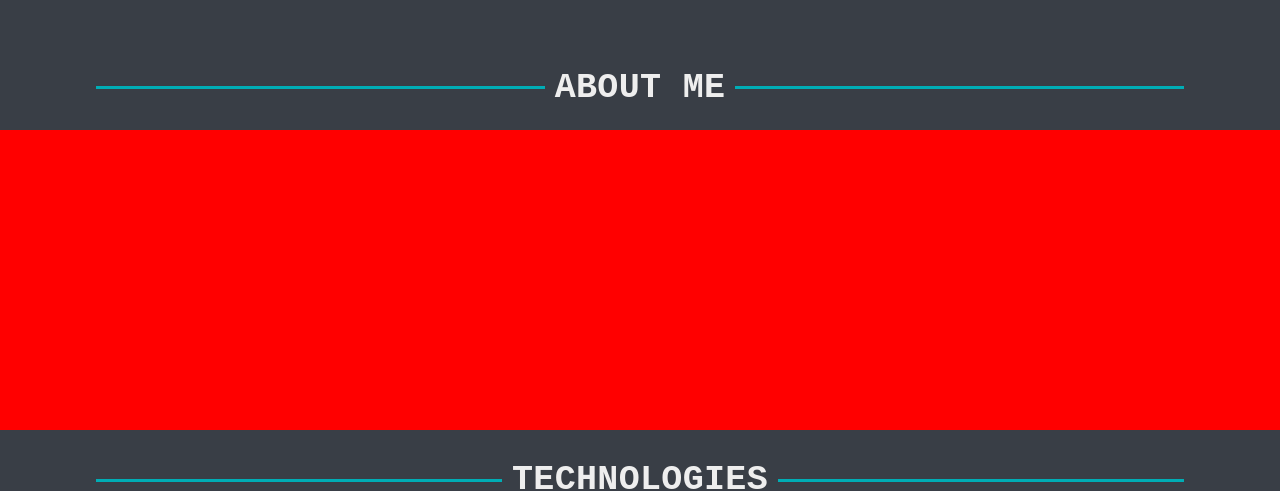
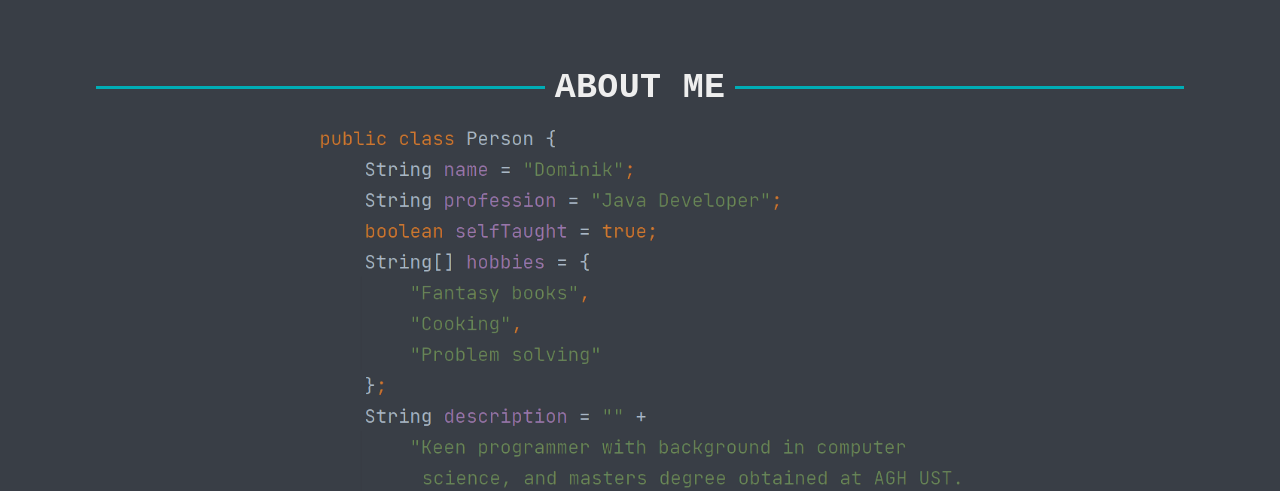
Before and after one commit to TheKiromen/portfolio-website, a React (Create React App) app: page / in a window 1280 px wide. Shown: the part 440-931 px from the top of the page. Built offline with nearby package versions, Linux system fonts and the light colour scheme.

Commit message:
About section content
Added content to infromation section in About Me component.
Written some TODO's
Fixed minor issue with particles relocation.

```diff
--- a/src/Assets/Scripts/Particle.js
+++ b/src/Assets/Scripts/Particle.js
@@ -10,6 +10,7 @@
     relocate(width,height){
         this.current_x=Math.floor(Math.random()*width-width/2)-this.size/2;
         this.current_y=Math.floor(Math.random()*height-height/2)-this.size/2;
+        //TODO set opacity to 0?
     }
 
     update(){
@@ -33,6 +34,7 @@
     }
 
     draw(ctx){
+        //TODO increase opacity by a fraction and then draw it with alpha?
         ctx.fillRect(Math.floor(this.current_x-this.size/2),Math.floor(this.current_y-this.size/2),this.size,this.size);
     }
 }
--- a/src/Assets/Scripts/Simulation.js
+++ b/src/Assets/Scripts/Simulation.js
@@ -35,7 +35,7 @@
         this.ctx.fillStyle = COLORS.detail;
         this.particles.forEach(p => p.update());
         let particlesInRange = this.particles.filter(p => p.distToMouse(this.mouse)<this.mouse.radius);
-        particlesInRange.forEach(p => p.relocate(this.transform.translate_x*2,this.transform.translate_y*2));
+        particlesInRange.forEach(p => p.relocate(this.transform.translate_x*2,this.transform.translate_y*4));
         this.draw();
     }
 
--- a/src/Components/Content/About/Information.js
+++ b/src/Components/Content/About/Information.js
@@ -1,11 +1,16 @@
 import {Box} from "@mui/material";
+import informationImg from "../../../Assets/Images/informationImg.png";
 
 function Information(){
     return(
-        //TODO finish this
-        <Box width={"100%"} height={300} mb={3} sx={{backgroundColor:"#f00"}}>
-
-        </Box>
+        <center>
+            <Box
+                component="img"
+                src={informationImg}
+                width={"50%"} //TODO change width depending on viewport breakpoint
+                mb={3}
+            />
+        </center>
     );
 }
 
```
Also changed, not shown: src/Assets/Images/informationImg.png (added).
